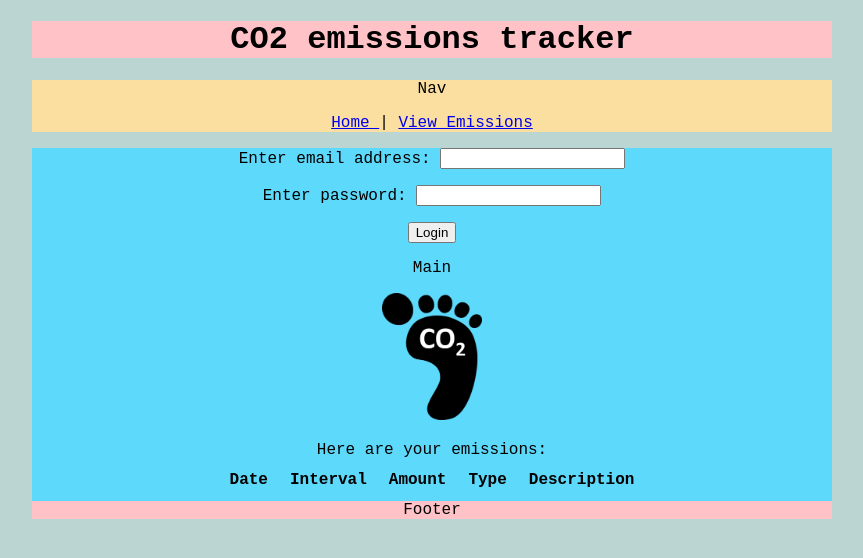
After one commit to bjpfox/co2-tracker, a Flask app: page /login in a window 1280 px wide. The commit adds this page. Shown: the top 558 px of the page, without its empty margins (208-1071 px from the left). Run offline with Flask 2, Linux system fonts and the light colour scheme; lists and menus that the app fills with data are empty.

Commit message:
Added login ability including username and password checking

```diff
--- a/app.py
+++ b/app.py
@@ -1,7 +1,10 @@
 from flask import Flask, render_template, request, redirect, session
 from models.emissions import get_all_emissions
+from models.users import login_user_action
+from werkzeug.security import generate_password_hash, check_password_hash
 
 app = Flask(__name__)
+app.config['SECRET_KEY'] = 'no one will ever guess this'
 
 # prevents confusion between web server gateway interface instances
 if __name__ == "__main__":
@@ -14,6 +17,32 @@ if __name__ == "__main__":
 def index():
     return render_template('index.html')
 
+@app.get('/login')
+def render_login_page():
+    if 'user_name' not in session:
+        return render_template('login.html', user_name = session.get('user_name', 'UNKNOWN'))
+    else:
+        return redirect('/')
+
+@app.post('/login')
+def login_user():
+    user_email = request.form.get('email','no_email')
+    user_password = request.form.get('password','no_password')
+    if user_email != 'no_email' and user_password != 'no_password':
+        result = login_user_action(user_email)
+        email_matches = result is not None and len(result.name) > 0
+        if email_matches:
+            user_password_hash = result.password_hash
+            password_matches = check_password_hash(user_password_hash, user_password)
+            if password_matches:
+                print('password matches')
+                session['user_id'] = result.id
+                session['user_email'] = result.email
+                session['user_name'] = result.name
+                return redirect('/')
+    return render_template('login.html', user_name = session.get('user_name', 'UNKNOWN'), incorrect_password = True)
+
+
 
 @app.route('/view-emissions')
 def view_emissions():
--- a/db.py
+++ b/db.py
@@ -1,7 +1,7 @@
 import psycopg2
 from psycopg2.extras import RealDictCursor
 
-def select_all(query, params=None):
+def sql_select_all(query, params=None):
     conn = psycopg2.connect("dbname=co2_tracker")
     cur = conn.cursor(cursor_factory=RealDictCursor)
     cur.execute(query, params)
@@ -10,7 +10,7 @@ def select_all(query, params=None):
     conn.close()
     return results
 
-def select_one(query, params=None):
+def sql_select_one(query, params=None):
     conn = psycopg2.connect("dbname=co2_tracker")
     cur = conn.cursor(cursor_factory=RealDictCursor)
     cur.execute(query, params)
@@ -19,7 +19,7 @@ def select_one(query, params=None):
     conn.close()
     return result
 
-def write(query, params=None):
+def sql_write(query, params=None):
     conn = psycopg2.connect("dbname=co2_tracker")
     cur = conn.cursor(cursor_factory=RealDictCursor)
     cur.execute(query, params)
--- a/models/emissions.py
+++ b/models/emissions.py
@@ -1,7 +1,7 @@
-from db import select_one, select_all, write
+from db import sql_select_one, sql_select_all, sql_write
 
 def get_all_emissions():
-    emissions = select_all(f"SELECT * FROM emissions;")
+    emissions = sql_select_all(f"SELECT * FROM emissions;")
     emissions_list = []
     for event in emissions:
         emissions_list.append(event)
--- a/schema.sql
+++ b/schema.sql
@@ -14,6 +14,7 @@ CREATE TABLE users (
     id SERIAL PRIMARY KEY,-- id
     name VARCHAR(320),
     email VARCHAR(320),
+    password_hash TEXT,
     state VARCHAR(3) -- NSW, VIC, TAS, etc - TODO - make this load as default electricity rate?
 );
 
--- a/templates/index.html
+++ b/templates/index.html
@@ -13,6 +13,7 @@ Nav
 <p>
     <a href="./view-emissions">View Emissions</a>
 </p>
+<a href="/login">Login</a>
 {% endblock nav %}
 
 
--- /dev/null
+++ b/templates/login.html
@@ -0,0 +1,62 @@
+{% extends 'layout.html' %}
+
+{% block title %}
+CO2 emissions tracker - Emissions
+{% endblock title %}
+
+{% block header %}
+<h1>CO2 emissions tracker</h1>
+{% endblock header %}
+
+{% block nav %}
+Nav
+<p>
+    <a href="./">Home </a> | <a href="./view-emissions">View Emissions</a>
+</p>
+{% endblock nav %}
+
+
+{% block main %}
+<form action="/login" method="post">
+    <label for="email">Enter email address:</label>
+    <input name="email" type="text"></input>
+    <p>
+    <label for="password">Enter password:</label>
+    <input name="password" type="password"></input>
+    </p>
+    <p>
+        <button type="submit">Login</button>
+    </p>
+</form>
+Main
+<p>
+    <img src="./static/img/carbon_footprint.png" alt="A foot with the letters: CO2 ">
+</p>
+Here are your emissions:
+<table>
+    <thead>
+        <th>Date</th>
+        <th>Interval</th>
+        <th>Amount</th>
+        <th>Type</th>
+        <th>Description</th>
+    </thead>
+    <tbody>
+        {% for event in emissions %}
+        <tr>
+            <td>{{event.date}}</td>
+            <td>{{event.interval}}</td>
+            <td>{{event.amount}}</td>
+            <td>{{event.type}}</td>
+            <td>{{event.description}}</td>
+        </tr>
+        {% endfor %}
+    </tbody>
+</table>
+
+{% endblock main %}
+
+
+{% block footer %}
+Footer
+{% endblock footer %}
```
Also changed, not shown: models/users.py (added, +24 -0 lines), seed.sql (+7 -6 lines).
